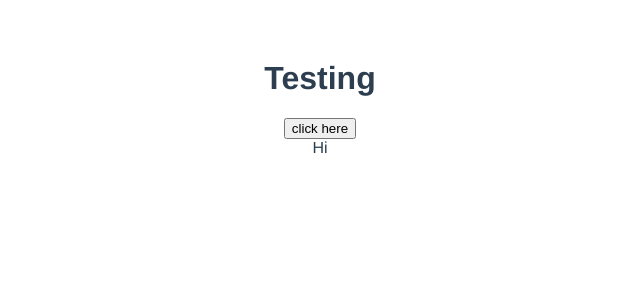
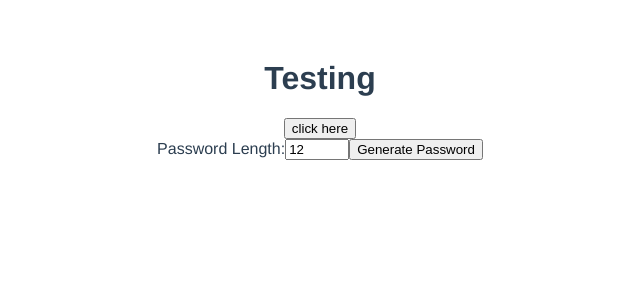
Before and after one commit to ShayaanRK/SecurePass, a Vue app: page / in a window 1280 px wide. Shown: the top 300 px of the page, without its empty margins (320-960 px from the left). Built offline with nearby package versions, Linux system fonts and the light colour scheme.

Commit message:
feat: added a Password Generator

```diff
--- a/src/components/FormTest.vue
+++ b/src/components/FormTest.vue
@@ -1,17 +1,38 @@
 <template>
-    <div>
-        <form>Hi</form>
+  <div>
+    <form @submit.prevent="handleSubmit">
+      <label for="length">Password Length:</label>
+      <input type="number" v-model="length" min="1" max="128" required />
+      <button type="submit">Generate Password</button>
+    </form>
+    <div v-if="password">
+      <h3>Generated Password:</h3>
+      <p>{{ password }}</p>
     </div>
+  </div>
 </template>
 
 <script>
+import { generatePassword } from '../utils/passwordGenerator';
+
 export default {
   name: 'FormTest',
-  props: {
-    msg: String
+  data() {
+    return {
+      length: 12,
+      password: ''
+    };
+  },
+  methods: {
+    handleSubmit() {
+      this.password = generatePassword(this.length);
+    }
   }
-}
+};
 </script>
 
-<style>
+<style scoped>
+form {
+  margin-bottom: 20px;
+}
 </style>
--- /dev/null
+++ b/src/utils/passwordGenerator.js
@@ -0,0 +1,9 @@
+export function generatePassword(length) {
+    const charset = 'abcdefghijklmnopqrstuvwxyzABCDEFGHIJKLMNOPQRSTUVWXYZ0123456789!@#$%^&*()_+~`|}{[]:;?><,./-=';
+    let password = '';
+    for (let i = 0; i < length; i++) {
+      const randomIndex = Math.floor(Math.random() * charset.length);
+      password += charset[randomIndex];
+    }
+    return password;
+  }
```
